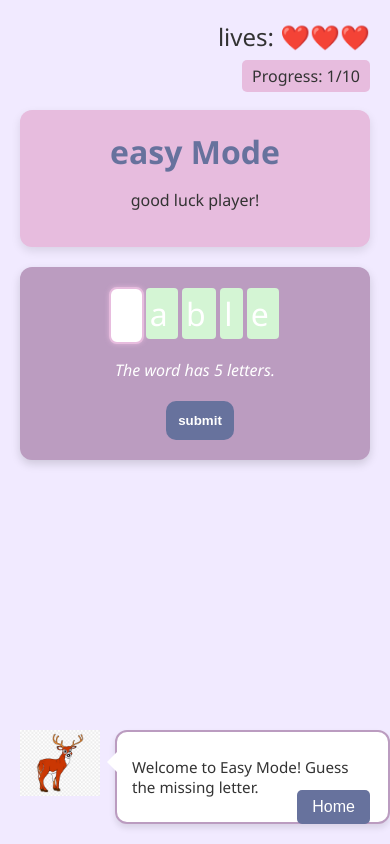
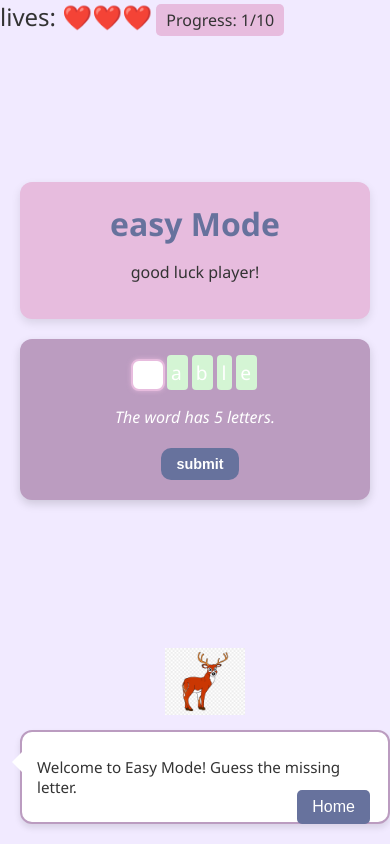
Before and after one commit to Uddomboso/SimpleWordGame, a plain HTML site: page easy.html in a window 390 px wide. Drawn offline with Linux system fonts and the light colour scheme.

Commit message:
Update style.css

```diff
--- a/style.css
+++ b/style.css
@@ -495,3 +495,53 @@ ul li {
   from { opacity: 0; transform: translateY(10px); }
   to { opacity: 1; transform: translateY(0); }
 }
+
+
+
+/* media queries for smaller screens */
+@media (max-width: 600px) {
+  .container {
+    margin-top: 80px;
+  }
+
+  #word-display {
+    font-size: 1.5rem;
+    letter-spacing: 0.1em;
+  }
+
+  .letter-input {
+    width: 25px;
+    font-size: 1rem;
+  }
+
+  #talking-animal {
+    flex-direction: column;
+    align-items: center;
+  }
+
+  #speech-bubble {
+    max-width: 100%;
+  }
+
+  #liv, #prog, #timer-display {
+    position: static;
+    margin-bottom: 10px;
+    display: inline-block;
+  }
+}
+
+@media (max-width: 400px) {
+  #word-display {
+    font-size: 1.2rem;
+  }
+
+  .letter-input {
+    width: 20px;
+    padding: 5px;
+  }
+
+  .btn {
+    padding: 8px 15px;
+    font-size: 0.9rem;
+  }
+}
```
